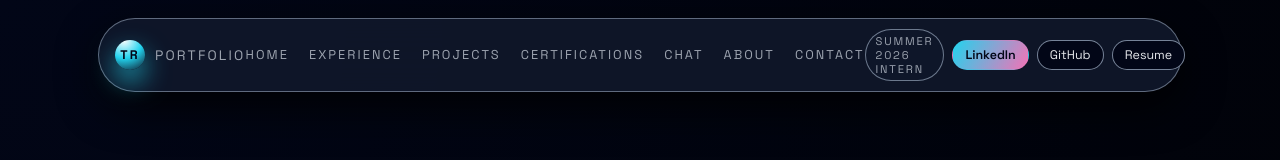
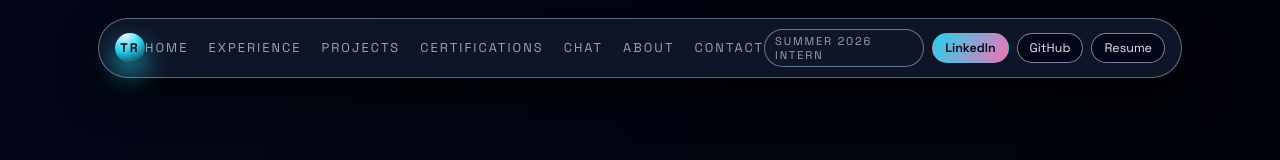
Before and after one commit to thanviravala3-ui/thanviravala3-ui.github.io, a plain HTML site: page index.html in a window 1280 px wide. Shown: the top 160 px of the page. Drawn offline with Linux system fonts and the light colour scheme.

Commit message:
Update index.html

```diff
--- a/index.html
+++ b/index.html
@@ -771,7 +771,6 @@
     <header class="nav">
       <div class="nav-left">
         <div class="brand-badge">TR</div>
-        <span>Portfolio</span>
       </div>
       <nav class="nav-links">
         <a href="#home">Home</a>
```
